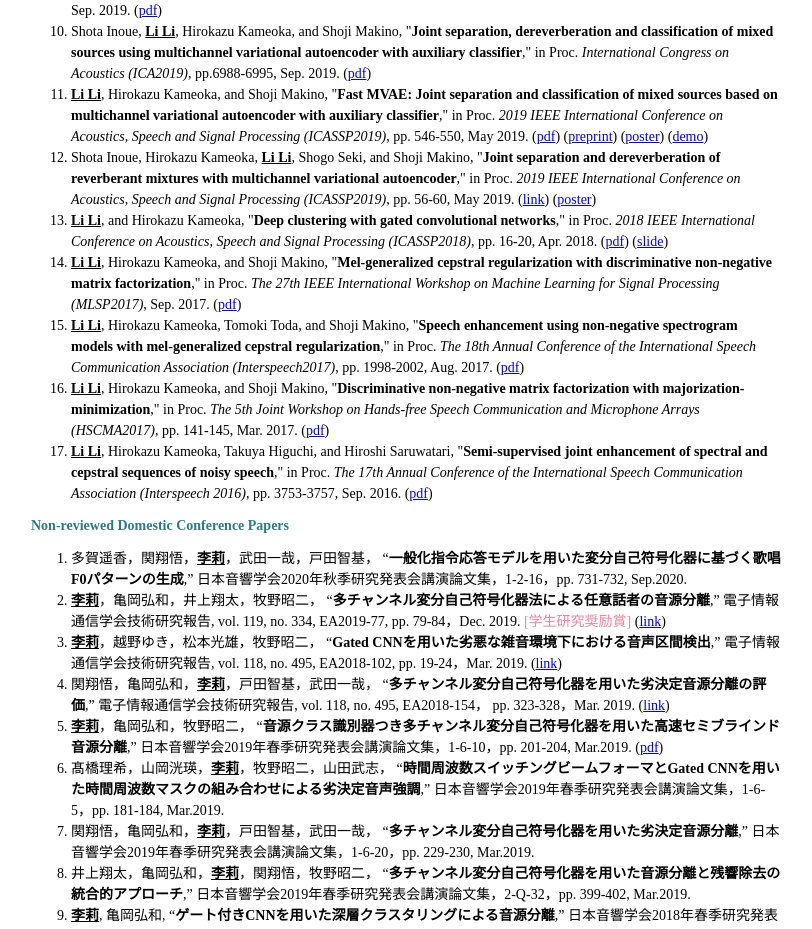
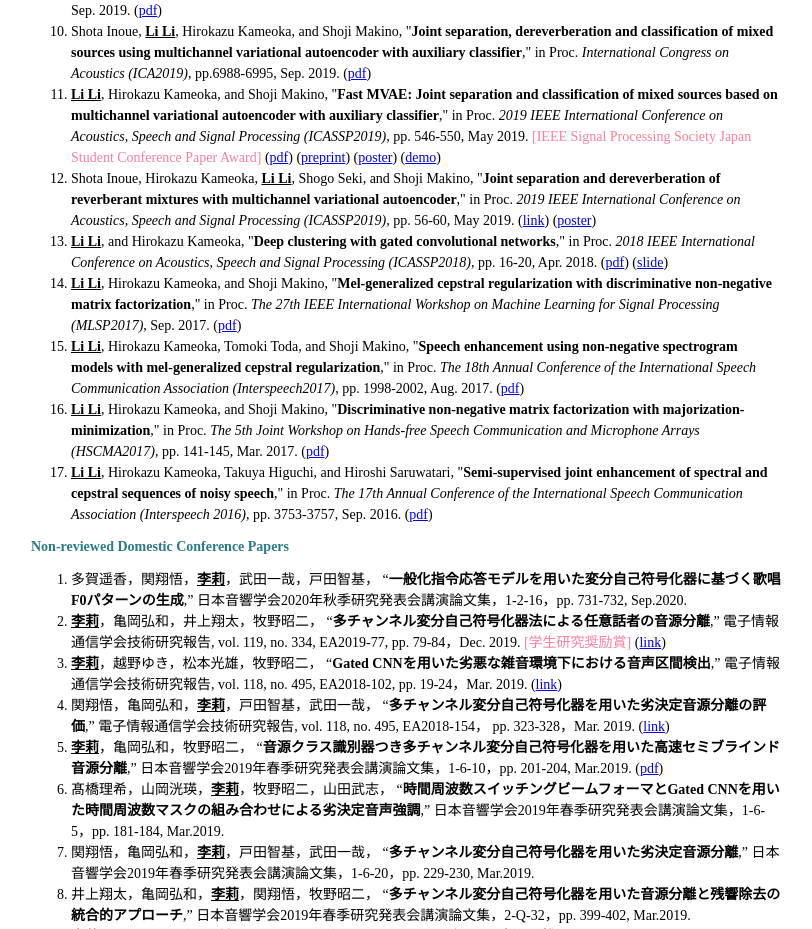
Before and after one commit to lili-0805/lili-0805.github.io, a plain HTML site: page index.html in a window 1280 px wide. Shown: the part 1609-2538 px from the top of the page, without its empty margins (234-1046 px from the left). Drawn offline with Linux system fonts and the light colour scheme.

Commit message:
added award

```diff
--- a/index.html
+++ b/index.html
@@ -189,6 +189,7 @@ li{
     	    <li><b><u>Li Li</u></b>, Hirokazu Kameoka, and Shoji Makino,
                 "<b>Fast MVAE: Joint separation and classification of mixed sources based on multichannel variational autoencoder with auxiliary classifier</b>,"
                 in Proc. <i>2019 IEEE International Conference on Acoustics, Speech and Signal Processing (ICASSP2019)</i>, pp. 546-550, May 2019.
+                <font color="#FE7F9C">[IEEE Signal Processing Society Japan Student Conference Paper Award]</font>
                 (<a href="pdf/LiICASSP2019_published.pdf">pdf</a>)
                 (<a href="https://arxiv.org/abs/1812.06391">preprint</a>)
                 (<a href="https://sigport.org/documents/fast-mvae-joint-separation-and-classification-mixed-sources-based-multichannel-variational">poster</a>)
```
